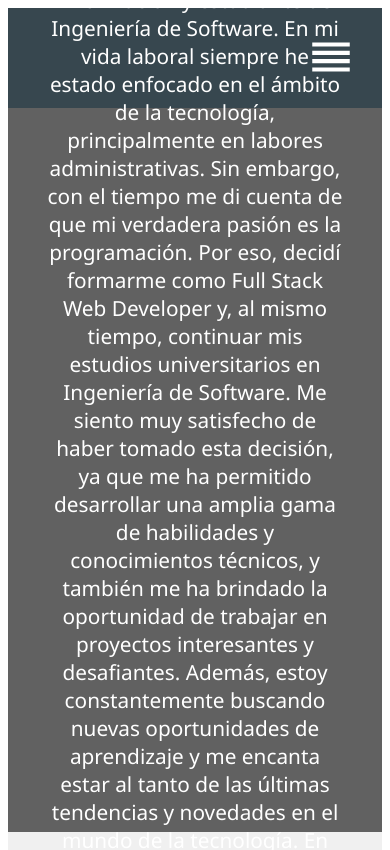
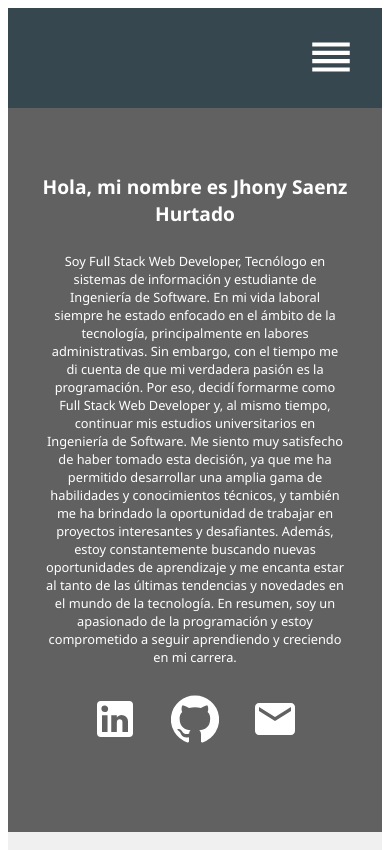
Before and after one commit to jasaenzh/portafoliojhonysaenz, a React (Create React App) app: page / in a window 390 px wide. Shown: the top 850 px of the page. Built offline with nearby package versions, Linux system fonts and the light colour scheme.

Commit message:
arreglando css-2

```diff
--- a/src/pages/ProjectDisplay.js
+++ b/src/pages/ProjectDisplay.js
@@ -3,7 +3,7 @@
 import { ProjecList } from '../helpers/ProjectList';
 import GitHubIcon from '@material-ui/icons/GitHub';
 import { Button } from '@material-ui/core';
-import LanguageIcon from '@material-ui/icons/Language';
+// import LanguageIcon from '@material-ui/icons/Language';
 import WebIcon from '@material-ui/icons/Web';
 import "../styles/ProjectDisplay.css"
 
--- a/src/styles/Home.css
+++ b/src/styles/Home.css
@@ -110,7 +110,7 @@
     .about .prompt {
         margin-top: 0.5rem;
         font-size: 0.5rem;
-        width: 50%;
+        width: 60%;
     }
 
     .about p {
@@ -134,17 +134,17 @@
 
 @media only screen and (max-width: 400px) {
     .about h2 {
-        font-size: 1.5rem;
+        font-size: 1.2rem;
     }
 
     .about .prompt {
-        margin-top: 0.5rem;
+        margin-top: 0.1rem;
         font-size: 0.1rem;
         width: 80%;
     }
 
     .about p {
-        font-size: 1.3rem;
+        font-size: 0.8rem;
     }
 
     .skills {
--- a/src/styles/ProjectDisplay.css
+++ b/src/styles/ProjectDisplay.css
@@ -43,3 +43,22 @@
     font-size: 1rem;
     color: #62727b;
 }
+
+@media only screen and (max-width: 400px) {
+    .project {
+        font-size: 1rem;
+    }
+
+    .project img {
+        font-size: 0.5rem;
+    }
+
+    .project .parrafoProject {
+        font-size: 0.5rem;
+    }
+
+    .project p {
+        font-size: 0.4rem;
+    }
+
+}
```
